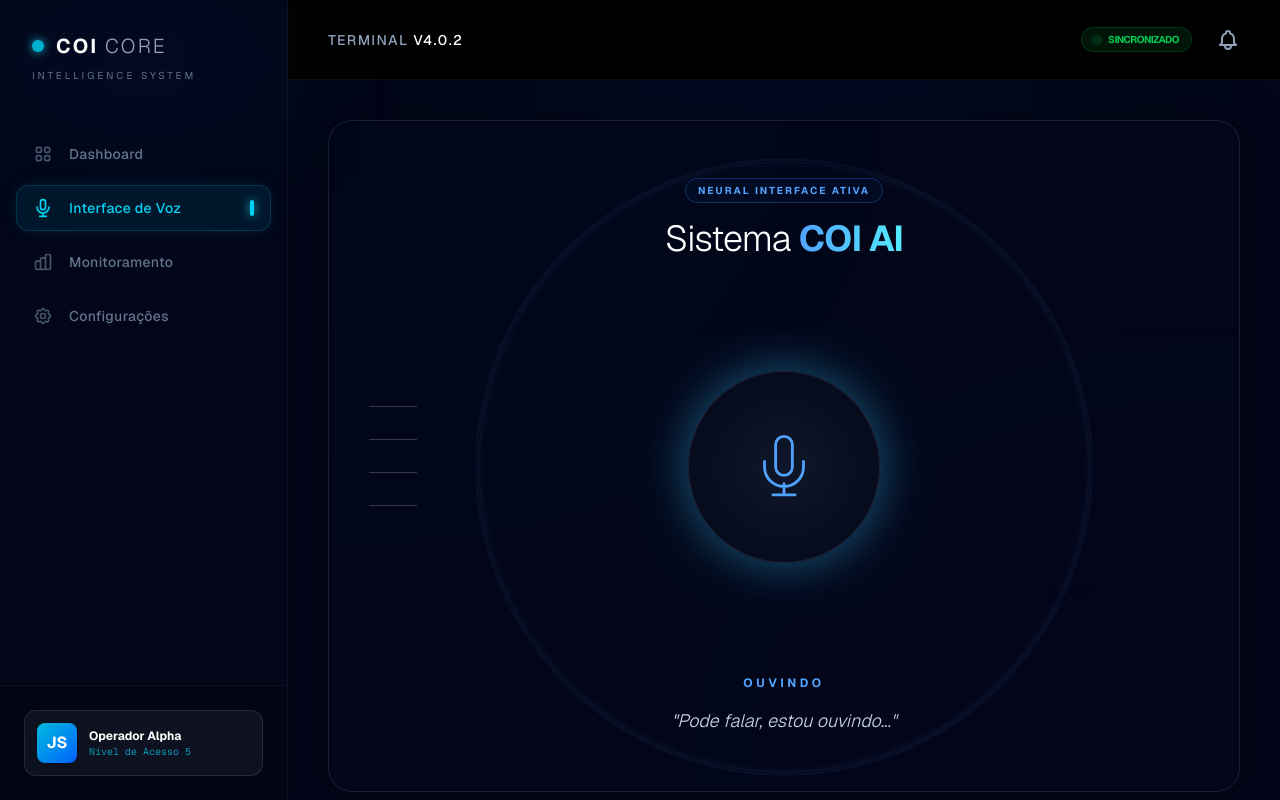
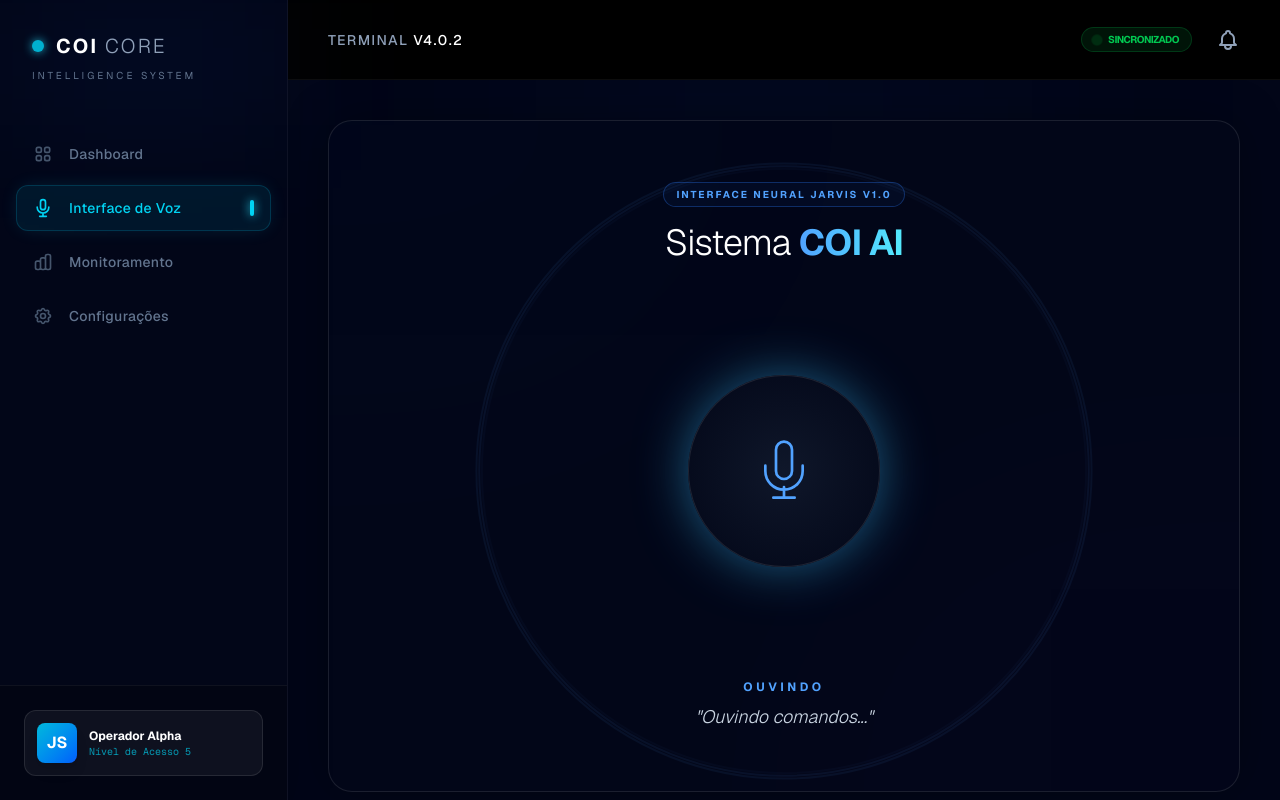
Before and after one commit to William-Fernandes-XD/sigma_jarvis, a Next.js app: page /pages/home in a window 1280 px wide. Both pictures are taken after a click on the element 784 px from the left and 467 px from the top of the page. Built offline with nearby package versions, Linux system fonts and the light colour scheme.

Commit message:
28/04/2026 15:48

```diff
--- a/app/pages/home/page.tsx
+++ b/app/pages/home/page.tsx
@@ -1,34 +1,86 @@
 'use client';
 
-import React, { useState, useEffect } from 'react';
+import React, { useState, useEffect, useCallback } from 'react';
 import Layout from "@/app/components/menuLayout/page";
 import { motion, AnimatePresence } from 'framer-motion';
 
 const HomePageVoz = () => {
   const [status, setStatus] = useState<'ocioso' | 'ouvindo' | 'processando' | 'falando'>('ocioso');
-  const [feedbackText, setFeedbackText] = useState('Toque no núcleo para falar');
+  const [feedbackText, setFeedbackText] = useState('Sistema em standby');
+  const [recognition, setRecognition] = useState<any>(null);
 
+  // --- FUNÇÃO PARA A IA FALAR (ESTILO JARVIS) ---
+  const jarvisSpeak = useCallback((texto: string) => {
+    if ('speechSynthesis' in window) {
+      // Cancela falas anteriores para não sobrepor
+      window.speechSynthesis.cancel();
+
+      const utterance = new SpeechSynthesisUtterance(texto);
+      utterance.lang = 'pt-BR';
+      utterance.rate = 0.9; // Um pouco mais lento para soar imponente
+      utterance.pitch = 0.8; // Tom mais grave para o estilo Jarvis
+
+      utterance.onstart = () => setStatus('falando');
+      utterance.onend = () => setStatus('ocioso');
+
+      window.speechSynthesis.speak(utterance);
+    }
+  }, []);
+
+  // --- EFEITO DE BOAS-VINDAS ---
   useEffect(() => {
-    if (status === 'ouvindo') {
+    const welcomeMsg = "Bem-vindo de volta, mestre. Todos os sistemas estão operacionais.";
+    setFeedbackText(welcomeMsg);
+
+    // Pequeno delay para garantir que o navegador carregou as vozes
     const timer = setTimeout(() => {
+      jarvisSpeak(welcomeMsg);
+    }, 1500);
+
+    return () => clearTimeout(timer);
+  }, [jarvisSpeak]);
+
+  // --- CONFIGURAÇÃO DO RECONHECIMENTO DE VOZ ---
+  useEffect(() => {
+    const SpeechRecognition = (window as any).SpeechRecognition || (window as any).webkitSpeechRecognition;
+
+    if (SpeechRecognition) {
+      const recog = new SpeechRecognition();
+      recog.lang = 'pt-BR';
+      recog.continuous = false;
+
+      recog.onresult = async (event: any) => {
+        const transcript = event.results[0][0].transcript;
+        setFeedbackText(`Comando: "${transcript}"`);
         setStatus('processando');
-        setFeedbackText('Analisando padrões de dados...');
-      }, 3500);
-      return () => clearTimeout(timer);
+
+        try {
+          const response = await fetch('http://localhost:3001/comando', {
+            method: 'POST',
+            headers: { 'Content-Type': 'application/json' },
+            body: JSON.stringify({ comando: transcript.toLowerCase() })
+          });
+          const data = await response.json();
+
+          setFeedbackText(data.resposta);
+          jarvisSpeak(data.resposta);
+        } catch (error) {
+          const erroMsg = "Mestre, não consegui conectar ao núcleo local. O servidor Node está ligado?";
+          setFeedbackText(erroMsg);
+          jarvisSpeak(erroMsg);
         }
-    if (status === 'processando') {
-      const timer = setTimeout(() => {
-        setStatus('falando');
-        setFeedbackText('Protocolo de segurança Sigma-5 ativado com sucesso.');
-      }, 2500);
-      return () => clearTimeout(timer);
+      };
+
+      recog.onerror = () => setStatus('ocioso');
+      setRecognition(recog);
     }
-  }, [status]);
+  }, [jarvisSpeak]);
 
   const handleStartListening = () => {
-    if (status === 'ocioso' || status === 'falando') {
+    if (recognition && status !== 'ouvindo') {
       setStatus('ouvindo');
-      setFeedbackText('Pode falar, estou ouvindo...');
+      setFeedbackText('Ouvindo comandos...');
+      recognition.start();
     }
   };
 
@@ -45,151 +97,57 @@ const HomePageVoz = () => {
     <Layout>
       <div className="relative flex flex-col items-center justify-center min-h-[calc(100vh-8rem)] bg-slate-950 rounded-3xl overflow-hidden border border-white/10 shadow-[0_0_50px_-12px_rgba(0,0,0,0.5)]">
 
-        {/* Camada de Animação de Fundo (Nevoeiro) */}
+        {/* Animação de Fundo */}
         <div className="absolute inset-0 z-0 pointer-events-none">
-          <motion.div
-            animate={{
-              scale: [1, 1.2, 1],
-              opacity: [0.1, 0.2, 0.1],
-              x: [0, 50, 0]
-            }}
-            transition={{ duration: 10, repeat: Infinity, ease: "linear" }}
-            className="absolute -top-1/2 -left-1/2 w-full h-full bg-blue-500/10 blur-[120px] rounded-full"
-          />
-          <motion.div
-            animate={{
-              scale: [1, 1.3, 1],
-              opacity: [0.1, 0.15, 0.1],
-              y: [0, -40, 0]
-            }}
-            transition={{ duration: 8, repeat: Infinity, ease: "linear", delay: 2 }}
-            className="absolute -bottom-1/2 -right-1/2 w-full h-full bg-purple-500/10 blur-[120px] rounded-full"
-          />
+          <motion.div animate={{ scale: [1, 1.2, 1], opacity: [0.1, 0.2, 0.1] }} transition={{ duration: 10, repeat: Infinity }} className="absolute -top-1/2 -left-1/2 w-full h-full bg-blue-500/10 blur-[120px] rounded-full" />
+          <motion.div animate={{ scale: [1, 1.3, 1], opacity: [0.1, 0.15, 0.1] }} transition={{ duration: 8, repeat: Infinity, delay: 2 }} className="absolute -bottom-1/2 -right-1/2 w-full h-full bg-purple-500/10 blur-[120px] rounded-full" />
         </div>
 
-        {/* Título */}
         <header className="relative z-10 text-center mb-12">
-          <motion.div
-            initial={{ opacity: 0, y: -20 }}
-            animate={{ opacity: 1, y: 0 }}
-            className="inline-block px-3 py-1 mb-4 border border-blue-500/30 bg-blue-500/5 rounded-full text-[10px] uppercase tracking-[0.2em] text-blue-400 font-bold"
-          >
-            Neural Interface Ativa
+          <motion.div initial={{ opacity: 0 }} animate={{ opacity: 1 }} className="inline-block px-3 py-1 mb-4 border border-blue-500/30 bg-blue-500/5 rounded-full text-[10px] uppercase tracking-[0.2em] text-blue-400 font-bold">
+            Interface Neural Jarvis v1.0
           </motion.div>
-          <h1 className="text-4xl font-light text-white tracking-tight">
-            Sistema <span className="font-bold bg-clip-text text-transparent bg-gradient-to-r from-blue-400 to-cyan-300">COI AI</span>
-          </h1>
+          <h1 className="text-4xl font-light text-white tracking-tight">Sistema <span className="font-bold bg-clip-text text-transparent bg-gradient-to-r from-blue-400 to-cyan-300">COI AI</span></h1>
         </header>
 
-        {/* ÁREA CENTRAL - O NÚCLEO */}
         <div className="relative z-10 flex items-center justify-center w-80 h-80">
-
-          {/* Anéis de Pulsação Externos */}
           <AnimatePresence>
-            {(status !== 'ocioso') && (
-              <>
-                {[1, 2, 3].map((i) => (
-                  <motion.div
-                    key={i}
-                    initial={{ opacity: 0, scale: 0.8 }}
-                    animate={{ opacity: [0, 0.4, 0], scale: [1, 1.5 + (i * 0.2), 2] }}
-                    exit={{ opacity: 0 }}
-                    transition={{ duration: 3, repeat: Infinity, delay: i * 0.6, ease: "easeOut" }}
-                    className="absolute inset-0 border border-blue-400/20 rounded-full"
-                  />
+            {status !== 'ocioso' && [1, 2, 3].map((i) => (
+              <motion.div key={i} initial={{ opacity: 0 }} animate={{ opacity: [0, 0.4, 0], scale: [1, 1.5 + (i * 0.2), 2] }} transition={{ duration: 3, repeat: Infinity, delay: i * 0.6 }} className="absolute inset-0 border border-blue-400/20 rounded-full" />
             ))}
-              </>
-            )}
           </AnimatePresence>
 
-          {/* O Coração da IA */}
           <motion.div
             onClick={handleStartListening}
-            whileHover={{ scale: 1.02 }}
-            whileTap={{ scale: 0.98 }}
-            className="relative w-48 h-48 rounded-full cursor-pointer flex items-center justify-center group"
-            style={{
-              background: 'radial-gradient(circle, rgba(15,23,42,1) 0%, rgba(2,6,23,1) 100%)',
-              boxShadow: `0 0 60px -10px ${getGlowColor()}`,
-              border: '1px solid rgba(255,255,255,0.1)'
-            }}
+            whileHover={{ scale: 1.05 }}
+            className="relative w-48 h-48 rounded-full cursor-pointer flex items-center justify-center"
+            style={{ background: 'radial-gradient(circle, rgba(15,23,42,1) 0%, rgba(2,6,23,1) 100%)', boxShadow: `0 0 60px -10px ${getGlowColor()}`, border: '1px solid rgba(255,255,255,0.1)' }}
           >
-            {/* Animação Interna de Onda (Waveform) */}
-            <AnimatePresence mode="wait">
             {status === 'falando' ? (
               <div className="flex gap-1 items-center">
                 {[...Array(6)].map((_, i) => (
-                    <motion.div
-                      key={i}
-                      animate={{ height: [15, 45, 15] }}
-                      transition={{ duration: 0.5, repeat: Infinity, delay: i * 0.1 }}
-                      className="w-1.5 bg-cyan-400 rounded-full shadow-[0_0_10px_rgba(34,211,238,0.5)]"
-                    />
+                  <motion.div key={i} animate={{ height: [15, 45, 15] }} transition={{ duration: 0.5, repeat: Infinity, delay: i * 0.1 }} className="w-1.5 bg-cyan-400 rounded-full shadow-[0_0_10px_rgba(34,211,238,0.5)]" />
                 ))}
               </div>
             ) : status === 'processando' ? (
-                <motion.div
-                  animate={{ rotate: 360 }}
-                  transition={{ duration: 2, repeat: Infinity, ease: "linear" }}
-                  className="w-20 h-20 border-t-2 border-r-2 border-purple-500 rounded-full border-b-2 border-b-transparent border-l-2 border-l-transparent"
-                />
+              <motion.div animate={{ rotate: 360 }} transition={{ duration: 2, repeat: Infinity, ease: "linear" }} className="w-20 h-20 border-t-2 border-purple-500 rounded-full" />
             ) : (
-                <motion.div
-                  animate={status === 'ouvindo' ? { scale: [1, 1.2, 1] } : {}}
-                  transition={{ duration: 1, repeat: Infinity }}
-                >
-                  <svg className={`w-16 h-16 transition-colors duration-500 ${status === 'ouvindo' ? 'text-blue-400' : 'text-slate-600 group-hover:text-slate-400'}`} fill="none" viewBox="0 0 24 24" stroke="currentColor">
+              <motion.div animate={status === 'ouvindo' ? { scale: [1, 1.2, 1] } : {}}>
+                <svg className={`w-16 h-16 ${status === 'ouvindo' ? 'text-blue-400' : 'text-slate-600'}`} fill="none" viewBox="0 0 24 24" stroke="currentColor">
                   <path strokeLinecap="round" strokeLinejoin="round" strokeWidth={1} d="M12 1c-1.657 0-3 1.343-3 3v8c0 1.657 1.343 3 3 3s3-1.343 3-3V4c0-1.657-1.343-3-3-3z" />
                   <path strokeLinecap="round" strokeLinejoin="round" strokeWidth={1} d="M19 10v2a7 7 0 01-14 0v-2M12 18v4M8 22h8" />
                 </svg>
               </motion.div>
             )}
-            </AnimatePresence>
-
-            {/* Brilho Interno Giratório (Somente Processando) */}
-            {status === 'processando' && (
-              <div className="absolute inset-0 rounded-full border border-purple-500/20 animate-pulse" />
-            )}
           </motion.div>
         </div>
 
-        {/* Rodapé de Status */}
         <footer className="relative z-10 text-center mt-12 max-w-md px-6">
-          <div className="h-6 overflow-hidden mb-2">
-            <AnimatePresence mode="wait">
-              <motion.p
-                key={status}
-                initial={{ opacity: 0, y: 10 }}
-                animate={{ opacity: 1, y: 0 }}
-                exit={{ opacity: 0, y: -10 }}
-                className={`text-xs uppercase tracking-[0.3em] font-bold ${
-                  status === 'ouvindo' ? 'text-blue-400' :
-                  status === 'processando' ? 'text-purple-400' :
-                  status === 'falando' ? 'text-cyan-400' : 'text-slate-500'
-                }`}
-              >
-                {status === 'ocioso' ? 'Standby' : status}
-              </motion.p>
-            </AnimatePresence>
-          </div>
-
-          <motion.p
-            key={feedbackText}
-            initial={{ opacity: 0 }}
-            animate={{ opacity: 1 }}
-            className="text-lg text-slate-300 font-light italic"
-          >
-            "{feedbackText}"
-          </motion.p>
+          <p className={`text-xs uppercase tracking-[0.3em] font-bold mb-2 ${status === 'ouvindo' ? 'text-blue-400' : status === 'processando' ? 'text-purple-400' : 'text-slate-500'}`}>
+            {status}
+          </p>
+          <p className="text-lg text-slate-300 font-light italic">"{feedbackText}"</p>
         </footer>
-
-        {/* Decoração Tech Lateral */}
-        <div className="absolute left-10 top-1/2 -translate-y-1/2 hidden lg:flex flex-col gap-8 opacity-20">
-          {[...Array(4)].map((_, i) => (
-            <div key={i} className="w-12 h-[1px] bg-white" />
-          ))}
-        </div>
-
       </div>
     </Layout>
   );
```
Also changed, not shown: app/server_node/server.js (added, +58 -0 lines). Lines whose indentation alone changed are shown as unchanged.
